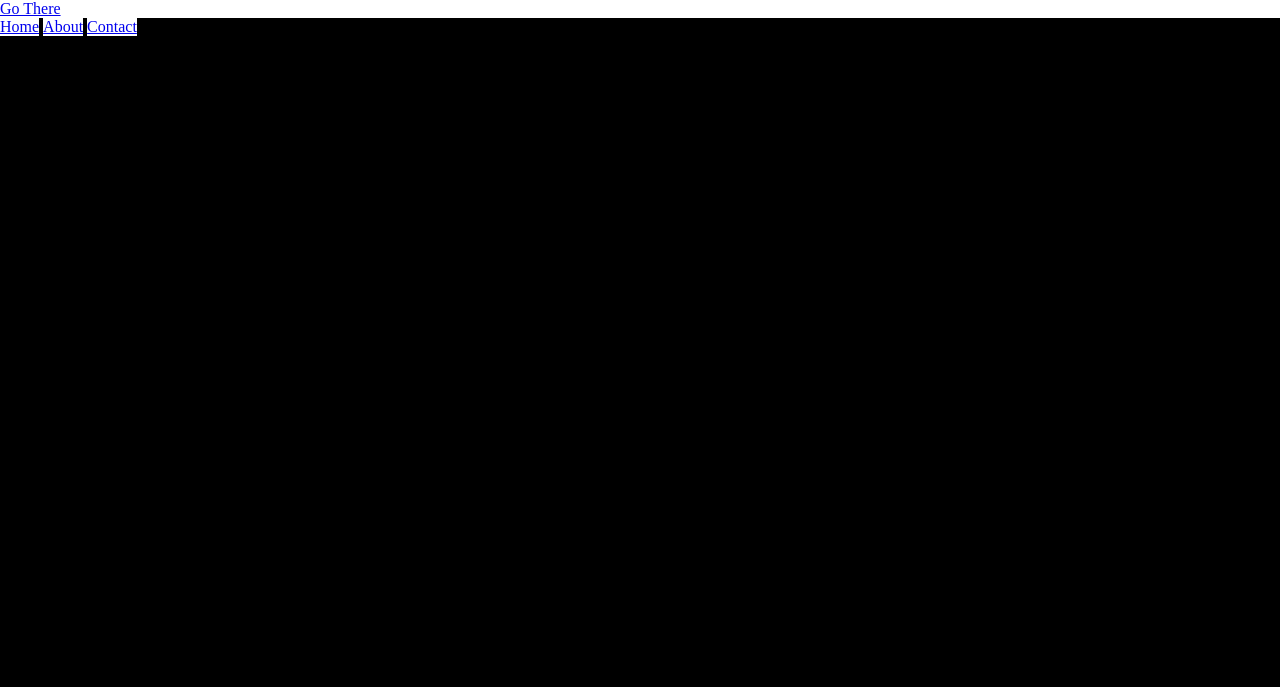
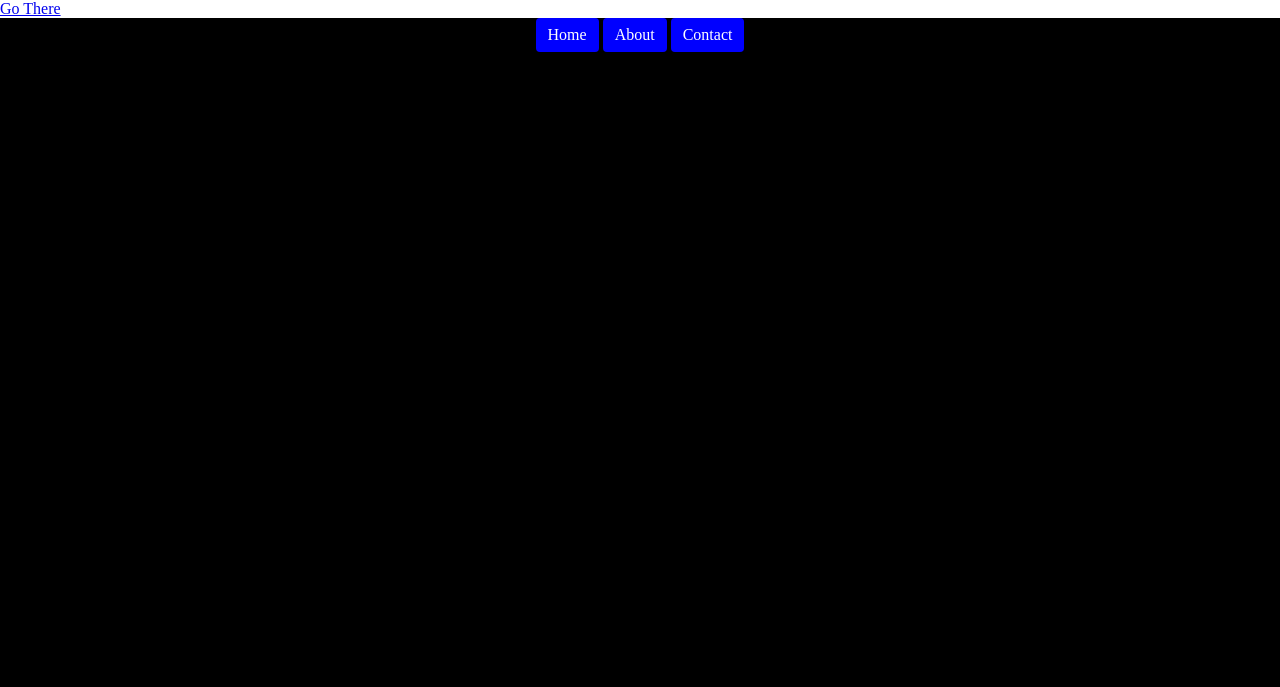
Before and after one commit to sandheather/box-model, a plain HTML site: page index.html in a window 1280 px wide. Shown: the part 113-800 px from the top of the page. Drawn offline with Linux system fonts and the light colour scheme.

Commit message:
nav a changes

```diff
--- a/css/main.css
+++ b/css/main.css
@@ -21,6 +21,7 @@ a{
 
 nav{
 	background color: green;
+	text-align: center;
 }
 
 nav ul{
@@ -32,3 +33,13 @@ nav ul{
 nav li{
 	display: inline-block;
 }
+
+nav a{
+	display: inline-block;
+	padding: 0.5em 0.75em;
+	background-color: blue;
+	color: #fff;
+	text-decoration: none;
+	border-radius: 4px;
+
+}
```
